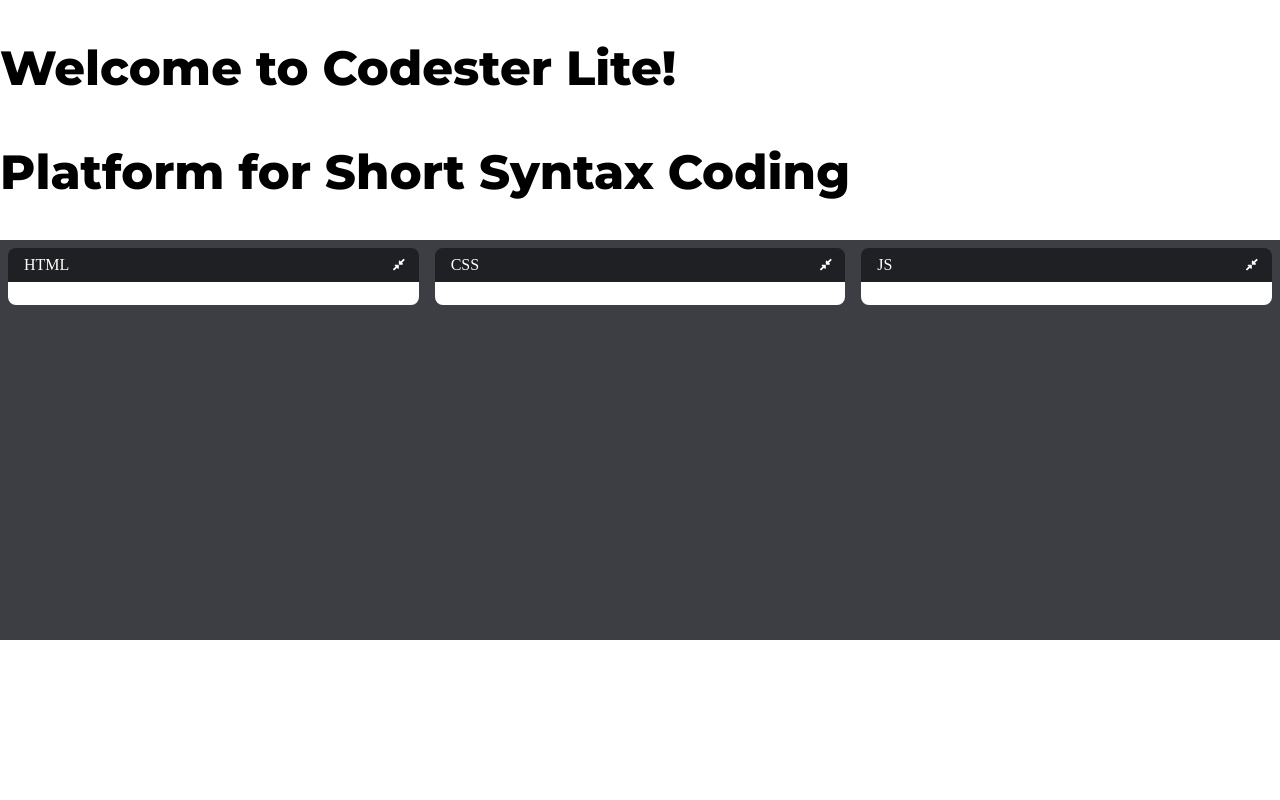
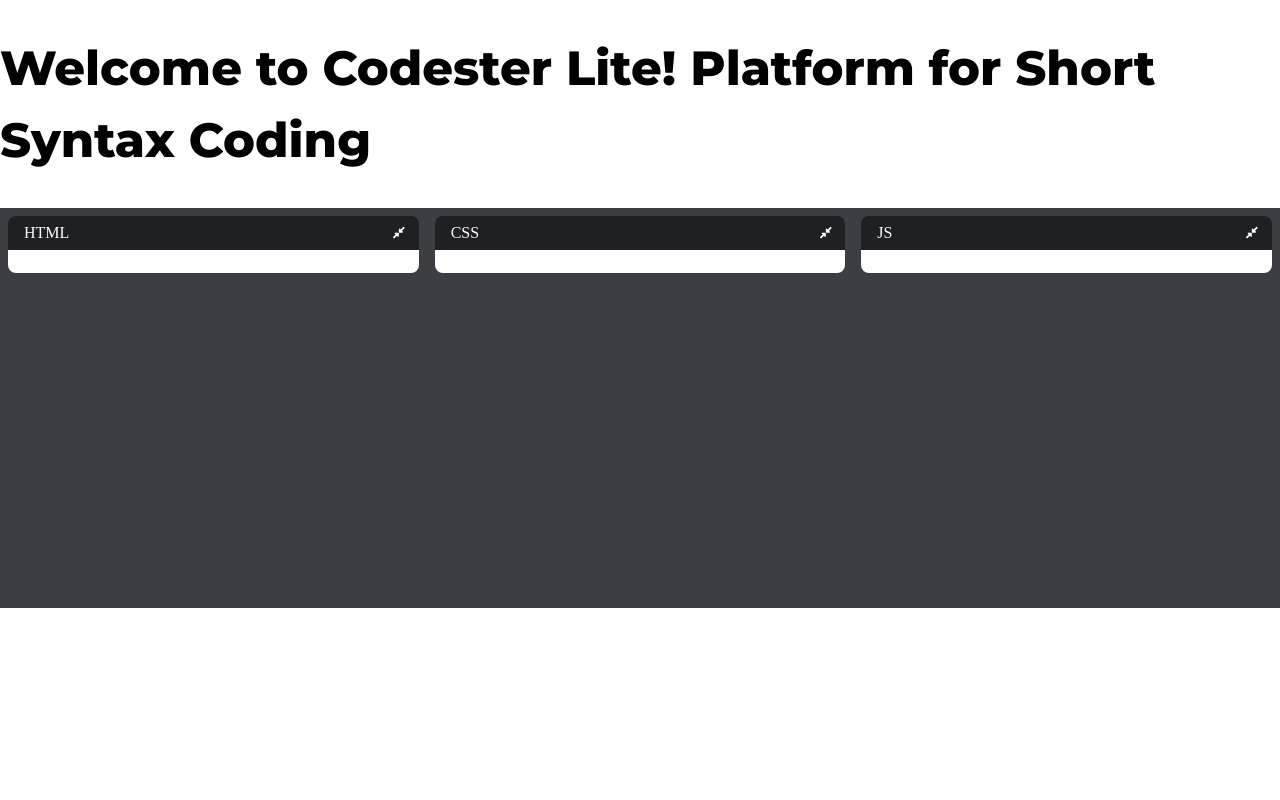
Before and after one commit to iammohit1311/CodesterV2, a React (Create React App) app: page / in a window 1280 px wide. Shown: the top 800 px of the page. Built offline with nearby package versions, Linux system fonts and the light colour scheme.

Commit message:
united header

```diff
--- a/src/components/App.js
+++ b/src/components/App.js
@@ -25,8 +25,7 @@
   return (
     <div>
     <div>
-      <h1>Welcome to Codester Lite!</h1>
-      <h1>Platform for Short Syntax Coding</h1>
+      <h1>Welcome to Codester Lite! Platform for Short Syntax Coding</h1>
     </div>
     <div className="pane top-pane">
       <Editor language="xml"
```
